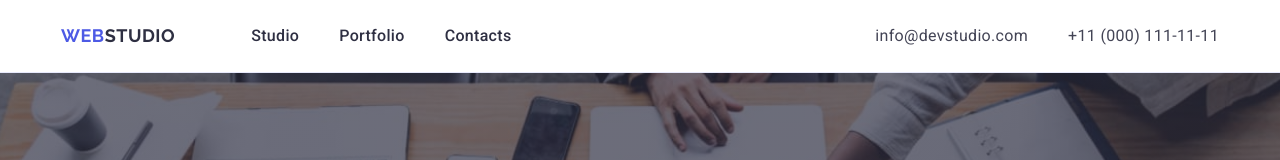
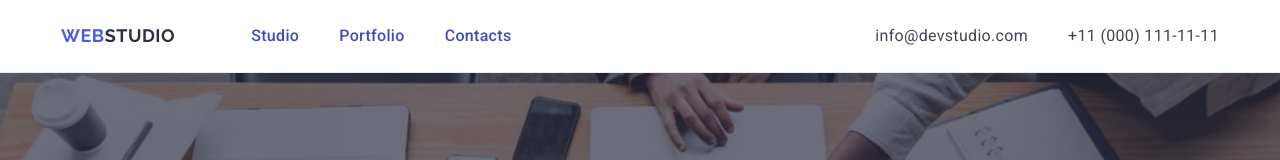
Before and after one commit to TarasRadel/goit-markup-hw-04, a plain HTML site: page index.html in a window 1280 px wide. Shown: the top 160 px of the page. Drawn offline with nearby package versions, Linux system fonts and the light colour scheme.

Commit message:
hw4heder3

```diff
--- a/css/styles.css
+++ b/css/styles.css
@@ -86,7 +86,7 @@ align-items: center;
         position: relative;
 }
 .header-menu-link{
-    color:#2E2F42;
+    color:#404bbf;
         font-size: 16px;
         font-weight: 500;
         line-height: 1.5;
```
